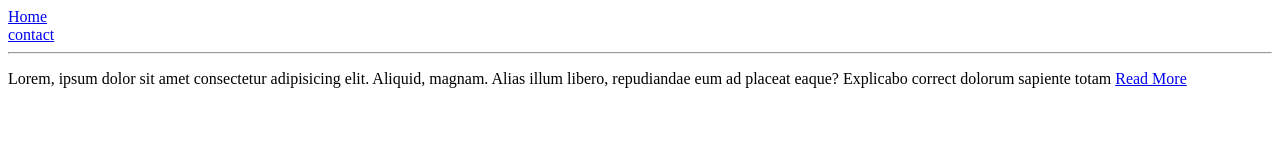
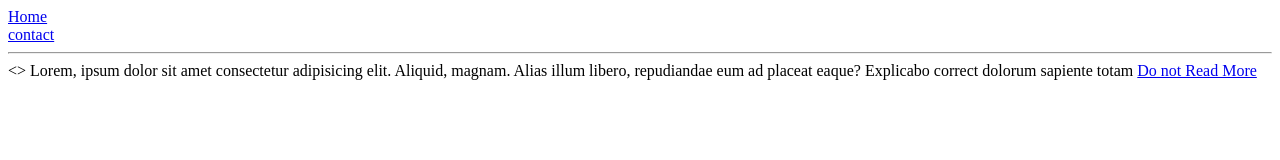
Before and after one commit to Abdulazee1z/DamNew, a plain HTML site: page about.html in a window 1280 px wide. Drawn offline with Linux system fonts and the light colour scheme.

Commit message:
updated commit

```diff
--- a/about.html
+++ b/about.html
@@ -9,12 +9,12 @@
     <a href="index.html">Home</a><br>
     <a href="contact.html">contact</a><br>
     <hr>
-    <p>
+    <>
       Lorem, ipsum dolor sit amet consectetur adipisicing elit. Aliquid, magnam.
       Alias illum libero, repudiandae eum ad placeat eaque? Explicabo correct
-      dolorum sapiente totam <a href="history.html">Read More</a>
+      dolorum sapiente totam <a href="history.html">Do not Read More</a>
+
     </p>
-
 
 </body>
 </html>
```
